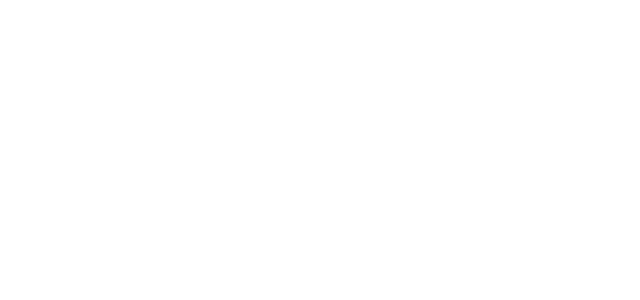
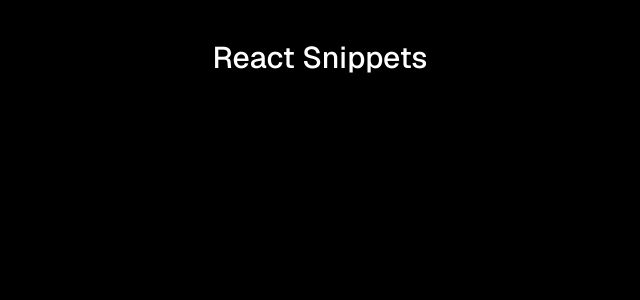
Before and after one commit to aadamw/react-snippets, a Next.js app: page / in a window 1280 px wide. Shown: the top 300 px of the page, without its empty margins (320-960 px from the left). Built offline with nearby package versions, Linux system fonts and the light colour scheme.

Commit message:
Add geist font

```diff
--- a/app/layout.tsx
+++ b/app/layout.tsx
@@ -1,8 +1,6 @@
 import type { Metadata } from 'next'
-import { Inter } from 'next/font/google'
+import { GeistSans } from 'geist/font'
 import './globals.css'
-
-const inter = Inter({ subsets: ['latin'] })
 
 export const metadata: Metadata = {
   title: 'React snippets',
@@ -12,7 +10,7 @@
 export default function RootLayout({ children }: { children: React.ReactNode }) {
   return (
     <html lang="en">
-      <body className={inter.className}>{children}</body>
+      <body className={`${GeistSans.variable} font-sans text-white bg-black`}>{children}</body>
     </html>
   )
 }
--- a/app/page.tsx
+++ b/app/page.tsx
@@ -1,3 +1,7 @@
 export default function Home() {
-  return <main></main>
+  return (
+    <main className="container mx-auto py-10">
+      <h1 className="font-medium text-center text-3xl">React Snippets</h1>
+    </main>
+  )
 }
--- a/package.json
+++ b/package.json
@@ -9,6 +9,7 @@
     "lint": "next lint"
   },
   "dependencies": {
+    "geist": "^1.0.0",
     "next": "14.0.0",
     "react": "^18",
     "react-dom": "^18"
--- a/tailwind.config.ts
+++ b/tailwind.config.ts
@@ -1,17 +1,11 @@
 import type { Config } from 'tailwindcss'
 
 const config: Config = {
-  content: [
-    './pages/**/*.{js,ts,jsx,tsx,mdx}',
-    './components/**/*.{js,ts,jsx,tsx,mdx}',
-    './app/**/*.{js,ts,jsx,tsx,mdx}',
-  ],
+  content: ['./pages/**/*.{js,ts,jsx,tsx,mdx}', './components/**/*.{js,ts,jsx,tsx,mdx}', './app/**/*.{js,ts,jsx,tsx,mdx}'],
   theme: {
     extend: {
-      backgroundImage: {
-        'gradient-radial': 'radial-gradient(var(--tw-gradient-stops))',
-        'gradient-conic':
-          'conic-gradient(from 180deg at 50% 50%, var(--tw-gradient-stops))',
+      fontFamily: {
+        sans: ['var(--font-geist-sans)'],
       },
     },
   },
```
Also changed, not shown: 1 other file (tests, documents, lock files or other folders).
